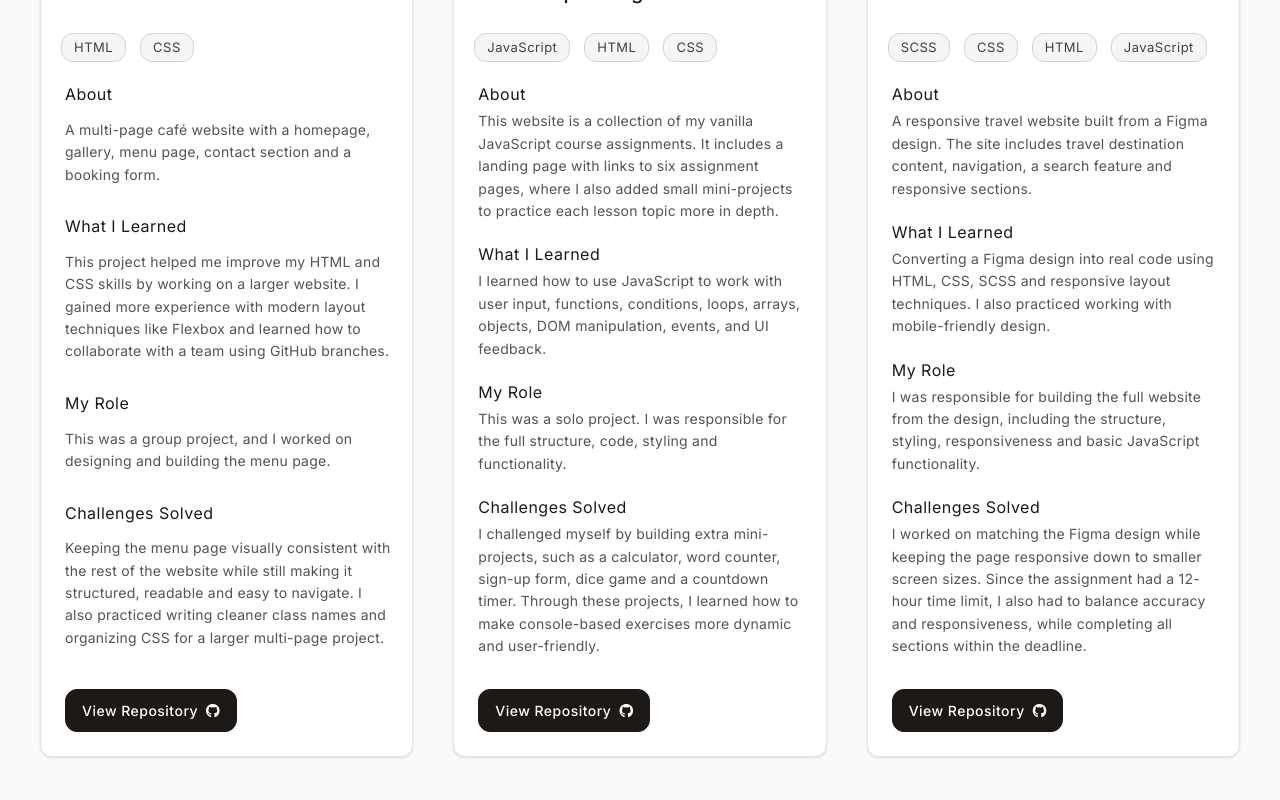
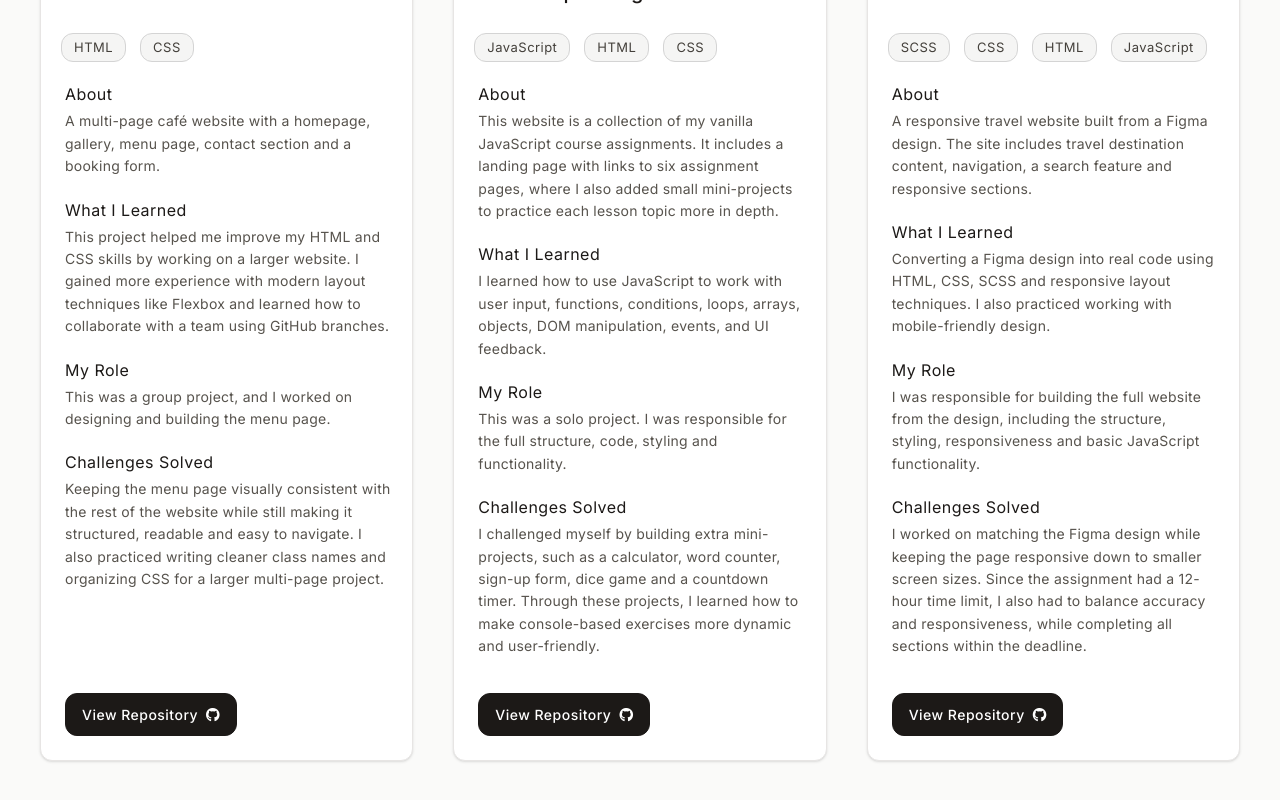
Before and after one commit to nathalie-jane/frontend-react-portfolio, a React (Vite) app: page /projects in a window 1280 px wide. Shown: the part 404-1204 px from the top of the page. Built offline with nearby package versions, Linux system fonts and the light colour scheme.

Commit message:
style(project-card): adjust card content spacing
- Update card content layout
- Add spacing inside selected project cards
- Adjust repo button alignment

```diff
--- a/src/components/ProjectCard/ProjectCard.css
+++ b/src/components/ProjectCard/ProjectCard.css
@@ -27,8 +27,8 @@
 
 /* Wrapper for main content */
 .project-card__content {
-	display: grid;
-	grid-template-rows: auto auto 1fr auto;
+	display: flex;
+	flex-direction: column;
 	gap: 16px;
 	padding: 24px 16px;
 }
@@ -71,6 +71,11 @@
 	padding-left: 4px;
 }
 
+.project-card:nth-child(2) .project-card__group,
+.project-card:nth-child(3) .project-card__group {
+	margin-bottom: 16px;
+}
+
 /* Individual project info block */
 .project-card__info {
 	display: grid;
@@ -99,11 +104,11 @@
 /* Repo button link */
 .project-card__link {
 	display: inline-flex;
-	justify-self: flex-start;
+	align-self: flex-start;
 	align-items: baseline;
 	gap: 8px;
 	margin-left: 4px;
-	margin-top: 12px;
+	margin-top: auto;
 	padding: 10px 16px;
 	color: #ffffff;
 	background-color: #1c1917;
```
